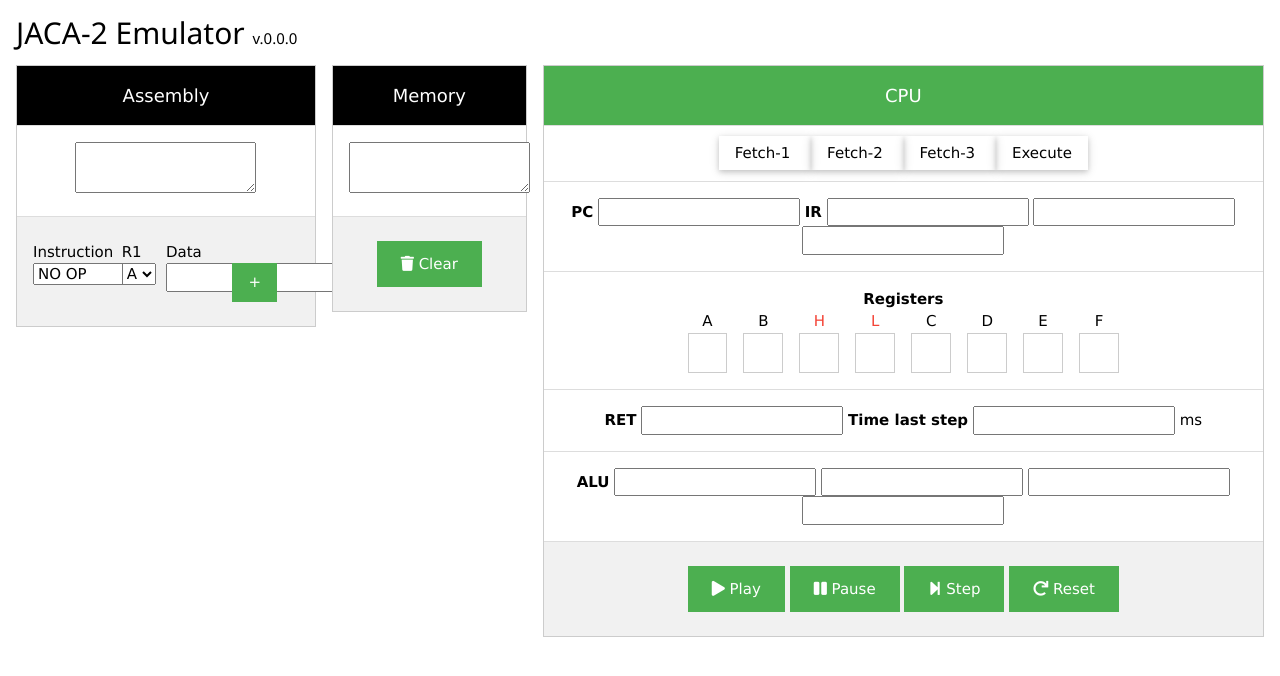
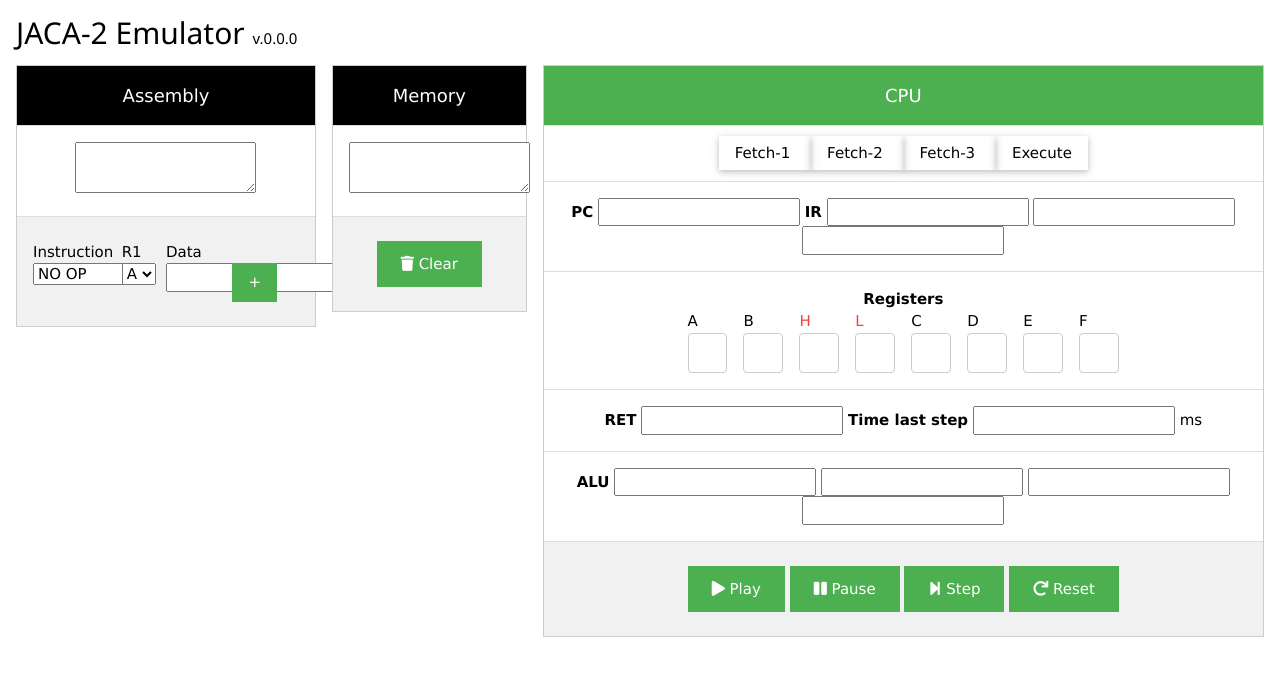
Before and after one commit to albs-br/jaca-emulator, a website: page index.html in a window 1280 px wide. Drawn offline with nearby package versions, Linux system fonts and the light colour scheme.

Commit message:
v.0.5.1 3 files modified

```diff
--- a/index.html
+++ b/index.html
@@ -11,6 +11,7 @@
 
 <div class="w3-row-padding">
 
+  <!-- Assembly -->
   <div class="w3-col l3 m6 s6 w3-margin-bottom">
     <ul class="w3-ul w3-border w3-center w3-hover-shadow">
       <li class="w3-black w3-large w3-padding-16">Assembly</li>
@@ -81,6 +82,7 @@
     </ul>
   </div>
 
+  <!-- Memory -->
   <div class="w3-col l2 m6 s6 w3-margin-bottom">
 
     <ul class="w3-ul w3-border w3-center w3-hover-shadow">
@@ -104,6 +106,7 @@
     </ul>
   </div>
 
+  <!-- CPU -->
   <div class="w3-col l7 m12 s12 w3-margin-bottom">
     <ul class="w3-ul w3-border w3-center w3-hover-shadow">
 
@@ -134,41 +137,41 @@
         <div class="w3-row-padding">
           <b>Registers</b>
         </div>
-        <div id="registers" class="w3-row-padding">
-          <div class="w3-col w3-hide-small m2">
+        <div id="registers" class="w3-row-padding w3-left-align">
+          <div class="w3-col w3-hide-medium l2">
             &nbsp;
           </div>
           <div class="w3-col s3 m1">
             <label>A</label>
-            <input class="w3-input w3-border byteField" type="text" placeholder="">
+            <input class="w3-input w3-border w3-round byteField" type="text" placeholder="">
           </div>
           <div class="w3-col s3 m1">
             <label>B</label>
-            <input class="w3-input w3-border byteField" type="text" placeholder="">
+            <input class="w3-input w3-border w3-round byteField" type="text" placeholder="">
           </div>
           <div class="w3-col s3 m1">
             <label class="w3-text-red">H</label>
-            <input class="w3-input w3-border byteField" type="text" placeholder="">
+            <input class="w3-input w3-border w3-round byteField" type="text" placeholder="">
           </div>
           <div class="w3-col s3 m1">
             <label class="w3-text-red">L</label>
-            <input class="w3-input w3-border byteField" type="text" placeholder="">
+            <input class="w3-input w3-border w3-round byteField" type="text" placeholder="">
           </div>
           <div class="w3-col s3 m1">
             <label>C</label>
-            <input class="w3-input w3-border byteField" type="text" placeholder="">
+            <input class="w3-input w3-border w3-round byteField" type="text" placeholder="">
           </div>
           <div class="w3-col s3 m1">
             <label>D</label>
-            <input class="w3-input w3-border byteField" type="text" placeholder="">
+            <input class="w3-input w3-border w3-round byteField" type="text" placeholder="">
           </div>
           <div class="w3-col s3 m1">
             <label>E</label>
-            <input class="w3-input w3-border byteField" type="text" placeholder="">
+            <input class="w3-input w3-border w3-round byteField" type="text" placeholder="">
           </div>
           <div class="w3-col s3 m1">
             <label>F</label>
-            <input class="w3-input w3-border byteField" type="text" placeholder="">
+            <input class="w3-input w3-border w3-round byteField" type="text" placeholder="">
           </div>
         </div>
 
--- a/package.json
+++ b/package.json
@@ -1,6 +1,6 @@
 {
   "name": "jaca-emulator",
-  "version": "0.5.0",
+  "version": "0.5.1",
   "private": true,
   "dependencies": {
     "fontawesome": "5.6.3",
--- a/style.css
+++ b/style.css
@@ -12,11 +12,13 @@ h1, h2 {
 }
 
 .byteField {
-  width: 50px;
+  width: 50px !important;
+  height: 30px !important;
   text-align: right;
 }
 
 .addressField {
-  width: 100px;
+  width: 100px !important;
+  height: 30px !important;
   text-align: right;
 }
```
